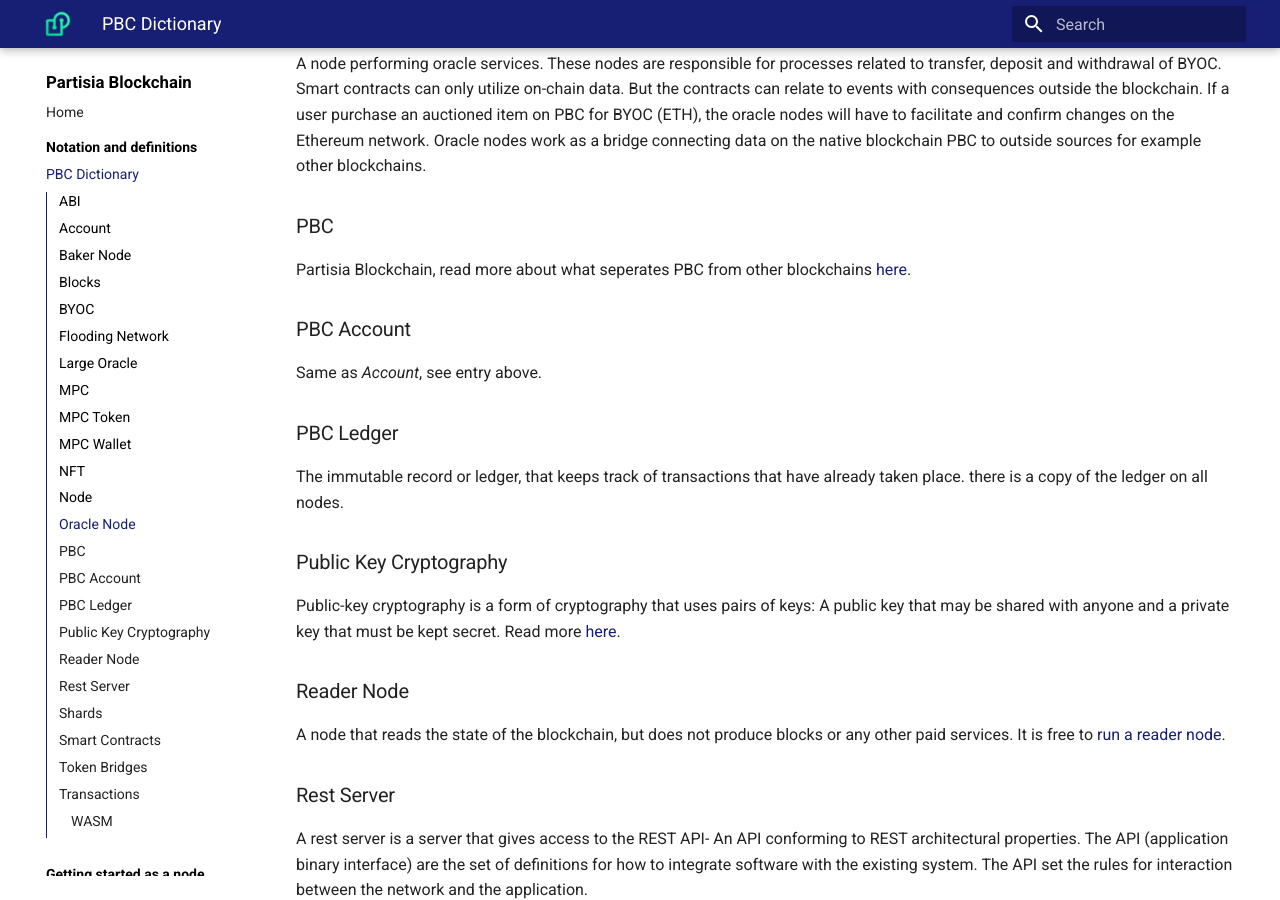
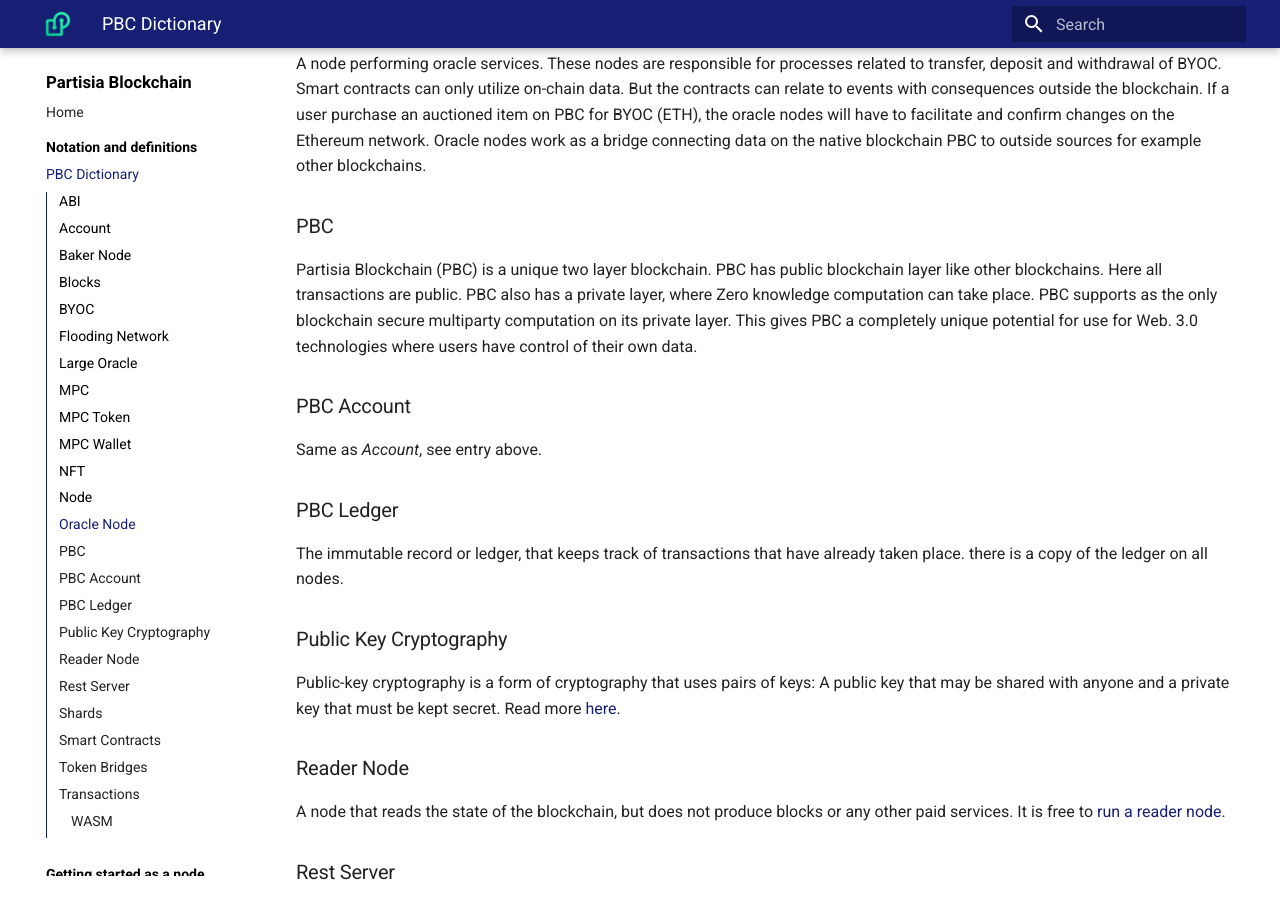
Before and after one commit to 0xSero/partisia-docs, an MkDocs documentation site: the page built from docs/dictionary.md, in a window 1280 px wide and 900 px high, scrolled down 2432 px. Built offline with MkDocs 1.6.1 and Material for MkDocs 9.7.7, drawn with Linux system fonts in a browser that asks for light colours; a script that is not in the unit is left out.

Commit message:
PBC features

```diff
--- a/docs/dictionary.md
+++ b/docs/dictionary.md
@@ -42,7 +42,7 @@
 A node performing oracle services. These nodes are responsible for processes related to transfer, deposit and withdrawal of BYOC. Smart contracts can only utilize on-chain data. But the contracts can relate to events with consequences outside the blockchain. If a user purchase an auctioned item on PBC for BYOC (ETH), the oracle nodes will have to facilitate and confirm changes on the Ethereum network. Oracle nodes work as a bridge connecting data on the native blockchain PBC to outside sources for example other blockchains.
 
 ### PBC
-Partisia Blockchain, read more about what seperates PBC from other blockchains [here](introduction.md).
+Partisia Blockchain (PBC) is a unique two layer blockchain. PBC has public blockchain layer like other blockchains. Here all transactions are public. PBC also has a private layer, where Zero knowledge computation can take place. PBC supports as the only blockchain secure multiparty computation on its private layer. This gives PBC a completely unique potential for use for Web. 3.0 technologies where users have control of their own data.
 
 ### PBC Account
 Same as *Account*, see entry above.
```
